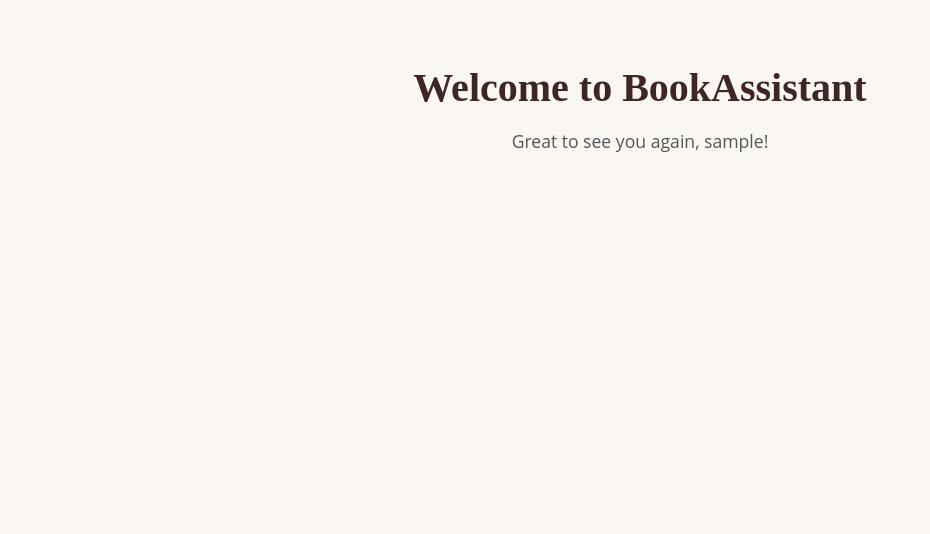
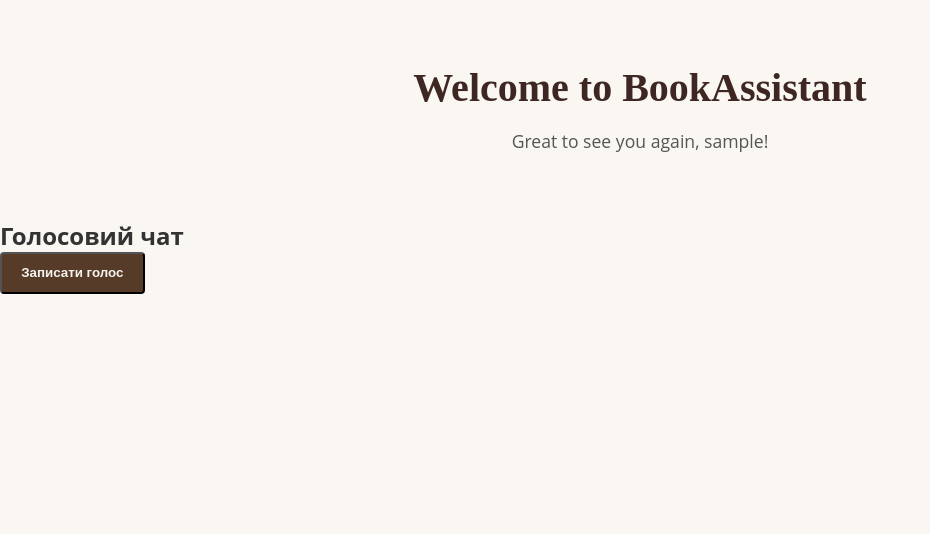
Before and after one commit to Sedukhina/book-assistant, a Flask app: page / in a window 1280 px wide. Shown: the part 59-593 px from the top of the page, without its empty margins (0-930 px from the left). Run offline with Flask 3, Linux system fonts and the light colour scheme; the visitor is signed in with stand-in values (Sample User, id 1); some libraries are stand-ins or nearby versions.

Commit message:
added chat

```diff
--- a/app/templates/home.html
+++ b/app/templates/home.html
@@ -8,6 +8,7 @@
 
 {% block extra_js %}
     <script type="module" src="{{ url_for('static', filename='js/home.js') }}"></script>
+    <script src="{{ url_for('static', filename='js/chat.js') }}"></script>
 {% endblock %}
 
 {% block content %}
@@ -16,4 +17,10 @@
     <h1>Welcome to BookAssistant</h1>
     <p>Great to see you again, {{ username }}!</p>
 </section>
+
+<section class="chat-section">
+    <h2>Голосовий чат</h2>
+    <div class="chat-container" id="chatContainer"></div>
+    <button id="recordButton" class="btn-primary">Записати голос</button>
+</section>
 {% endblock %}
```
